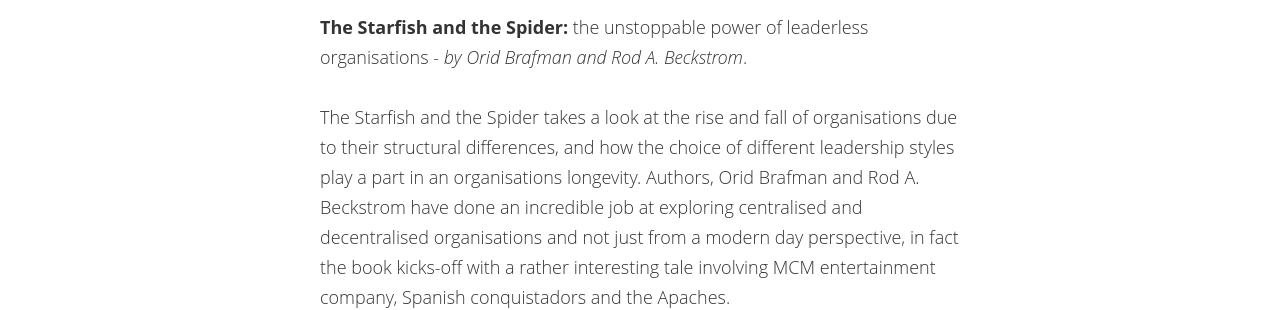
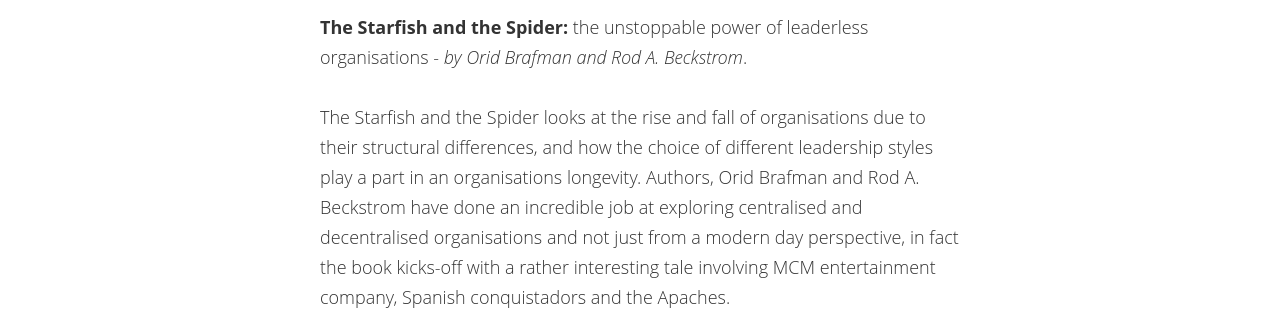
Before and after one commit to IamJackReed/JackReed, a Jekyll site: the page built from _posts/2019-12-01-review:-the-starfish-and-the-spider.md, in a window 1280 px wide and 900 px high, scrolled down 773 px. Shown: the part 155-465 px from the top of the window. Built offline with Jekyll 4.4.1, drawn with Linux system fonts in a browser that asks for light colours; nearby versions of some CDN libraries; some web fonts are replaced; comment, search, counter and statistics services are not loaded.

Commit message:
Update 2019-12-01-review:-the-starfish-and-the-spider.md
Looks

```diff
--- a/_posts/2019-12-01-review:-the-starfish-and-the-spider.md
+++ b/_posts/2019-12-01-review:-the-starfish-and-the-spider.md
@@ -10,7 +10,7 @@
 
 <span style="color:#00000; text-align: justify; font-family: 'open sans'; text-align: 'justify'; font-size: 1em; font-size: 18px; font-weight: 200; hyphens: none;">**The Starfish and the Spider:** the unstoppable power of leaderless organisations - _by Orid Brafman and Rod A. Beckstrom_.
 
-<span style="color:#00000; text-align: justify; font-family: 'open sans'; text-align: 'justify'; font-size: 1em; font-size: 18px; font-weight: 200; hyphens: none;">The Starfish and the Spider takes a look at the rise and fall of organisations due to their structural differences, and how the choice of different leadership styles play a part in an organisations longevity. Authors, Orid Brafman and Rod A. Beckstrom have done an incredible job at exploring centralised and decentralised organisations and not just from a modern day perspective, in fact the book kicks-off with a rather interesting tale involving MCM entertainment company, Spanish conquistadors and the Apaches.
+<span style="color:#00000; text-align: justify; font-family: 'open sans'; text-align: 'justify'; font-size: 1em; font-size: 18px; font-weight: 200; hyphens: none;">The Starfish and the Spider looks at the rise and fall of organisations due to their structural differences, and how the choice of different leadership styles play a part in an organisations longevity. Authors, Orid Brafman and Rod A. Beckstrom have done an incredible job at exploring centralised and decentralised organisations and not just from a modern day perspective, in fact the book kicks-off with a rather interesting tale involving MCM entertainment company, Spanish conquistadors and the Apaches.
 
 <span style="color:#00000; text-align: justify; font-family: 'open sans'; text-align: 'justify'; font-size: 1em; font-size: 18px; font-weight: 200; hyphens: none;">One question it looks at answering is ‘_What happens when organisations with different structures go head to head?_’ - for example, the revolutionary change of how the vast majority of the music market share was once dominated by just a handful of big organisations, then in 2001 we saw the arrival of Napster which was based on using peer 2 peer software to share music on MP3 format. No longer were there people queuing up to buy the latest CD from music shops, instead they started to simply download music straight from the internet. This revolutionised how music was created and made available, driving the big organisations to revise their business models and in some cases, they went bankrupt as a result of them not being able to adapt in time to such a sudden change in the market - as one of the principles described in the book, when it comes to decentralisation ‘_as industries become decentralised overall profits decrease_’.
 
```
